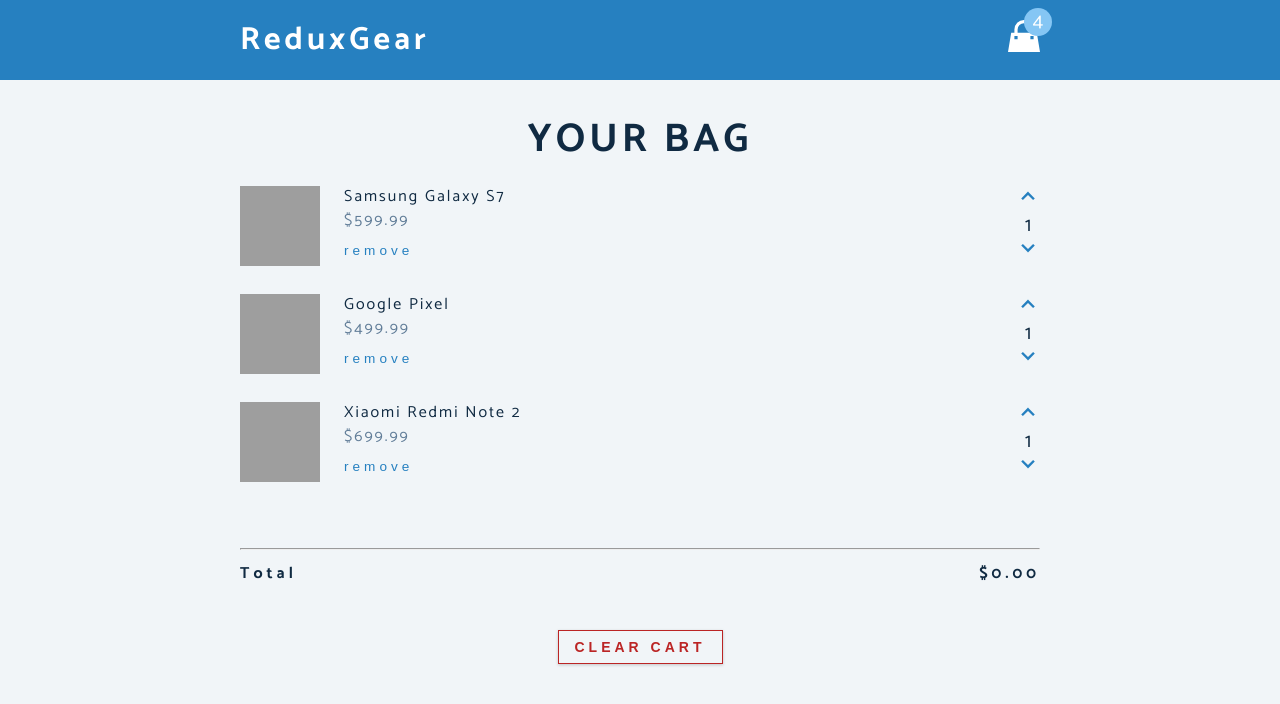
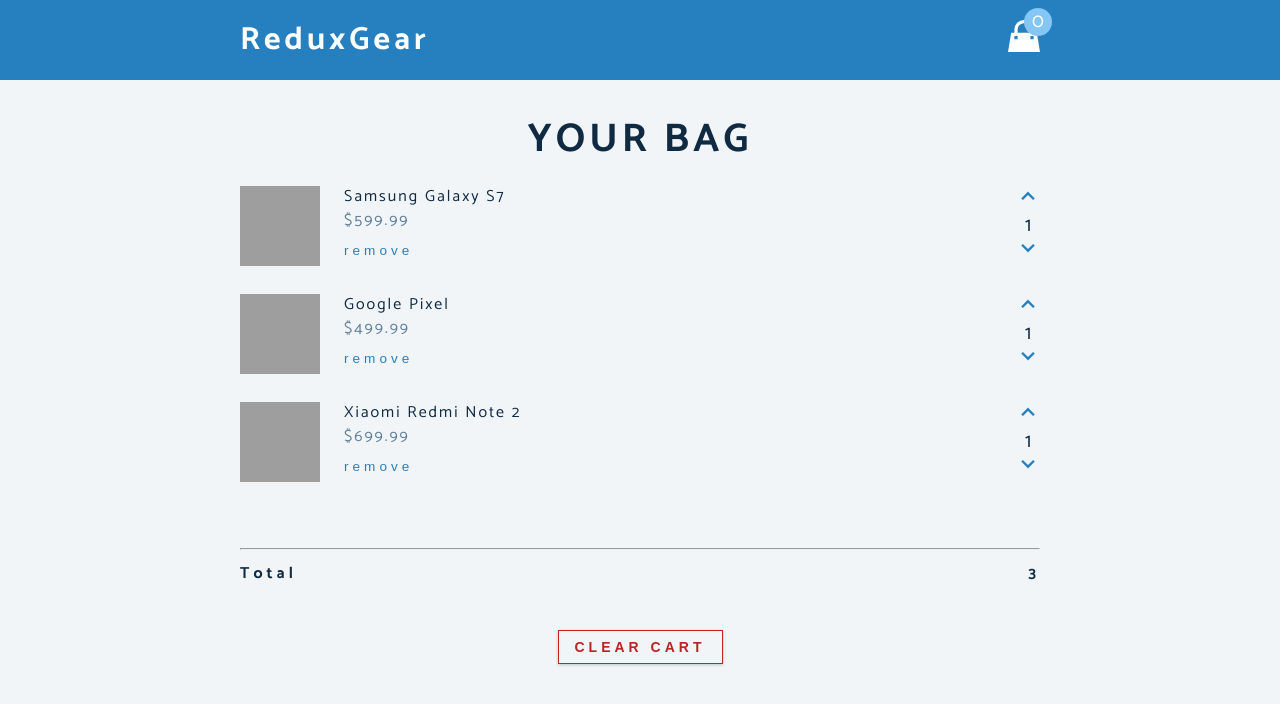
Before and after one commit to stamovm/redux, a React (Create React App) app in the folder project1/: page / in a window 1280 px wide. Shown: the top 704 px of the page. Built offline with nearby package versions, Linux system fonts and the light colour scheme; grey boxes are pictures that could not be loaded.

Commit message:
Connected the components to the redux store.

```diff
--- a/project1/package.json
+++ b/project1/package.json
@@ -5,7 +5,7 @@
   "dependencies": {
     "react": "^18.1.0",
     "react-dom": "^18.1.0",
-    "react-redux": "^8.0.1",
+    "react-redux": "^8.0.2",
     "react-scripts": "5.0.1",
     "redux": "^4.2.0"
   },
--- a/project1/src/App.js
+++ b/project1/src/App.js
@@ -6,24 +6,22 @@
 import { createStore } from 'redux'
 import reducer from './reducer'
 import { INCREASE, DECREASE, REMOVE, GET_AMOUNT, GET_TOTAL } from './actions'
+import { Provider } from 'react-redux'
 
 const initStore = {
-  count: 3,
-  name: 'Jack',
+  cart: cartItems,
+  total: 3,
+  amount: 0,
 }
 
 const store = createStore(reducer, initStore)
-store.dispatch({ type: DECREASE })
-store.dispatch({ type: INCREASE })
-store.dispatch({ type: INCREASE })
-console.log(store.getState())
 
 function App() {
   return (
-    <main>
-      <Navbar cart={store.getState()} />
-      <CartContainer cart={cartItems} />
-    </main>
+    <Provider store={store}>
+      <Navbar />
+      <CartContainer />
+    </Provider>
   )
 }
 
--- a/project1/src/actions.js
+++ b/project1/src/actions.js
@@ -3,3 +3,4 @@
 export const REMOVE = 'REMOVE'
 export const GET_AMOUNT = 'GET_AMOUNT'
 export const GET_TOTAL = 'GET_TOTAL'
+export const CLEAR_CART = 'CLEAR_CART'
--- a/project1/src/components/CartContainer.jsx
+++ b/project1/src/components/CartContainer.jsx
@@ -1,6 +1,9 @@
 import React from 'react'
 import CartItem from './CartItem'
-const CartContainer = ({ cart = [] }) => {
+import { connect } from 'react-redux'
+import { CLEAR_CART } from '../actions'
+
+const CartContainer = ({ cart = [], total }) => {
   if (cart.length === 0) {
     return (
       <section className="cart">
@@ -29,7 +32,7 @@
         <hr />
         <div className="cart-total">
           <h4>
-            total <span>$0.00</span>
+            total <span>{total}</span>
           </h4>
         </div>
         <button className="btn clear-btn">clear cart</button>
@@ -38,4 +41,9 @@
   )
 }
 
-export default CartContainer
+function mapStateToProps(store) {
+  const { cart, total } = store
+  return { cart, total }
+}
+
+export default connect(mapStateToProps)(CartContainer)
--- a/project1/src/components/Navbar.jsx
+++ b/project1/src/components/Navbar.jsx
@@ -1,6 +1,7 @@
 import React from 'react'
-const Navbar = ({ cart }) => {
-  const { count } = cart
+import { connect } from 'react-redux'
+
+const Navbar = ({ amount }) => {
   return (
     <nav>
       <div className="nav-center">
@@ -10,12 +11,15 @@
             <path d="M16 6v2h2l2 12H0L2 8h2V6a6 6 0 1 1 12 0zm-2 0a4 4 0 1 0-8 0v2h8V6zM4 10v2h2v-2H4zm10 0v2h2v-2h-2z" />
           </svg>
           <div className="amount-container">
-            <p className="total-amount">{count}</p>
+            <p className="total-amount">{amount}</p>
           </div>
         </div>
       </div>
     </nav>
   )
 }
+const mapStateToProps = (state) => {
+  return { amount: state.amount }
+}
 
-export default Navbar
+export default connect(mapStateToProps)(Navbar)
--- a/project1/src/reducer.js
+++ b/project1/src/reducer.js
@@ -1,7 +1,7 @@
 import { INCREASE, DECREASE, REMOVE, GET_AMOUNT, GET_TOTAL } from './actions'
 
 function reducer(state, action) {
-  console.log('Reducer:', { state, action })
+  console.log('Reducer executed: ', { state, action })
   if (action.type === INCREASE) {
     return {
       ...state,
```
